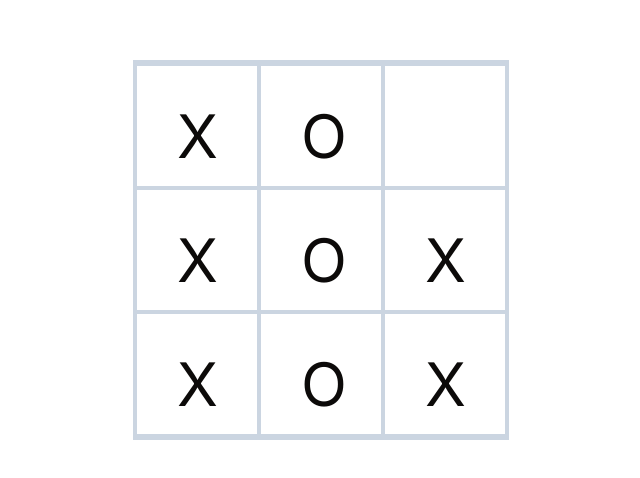
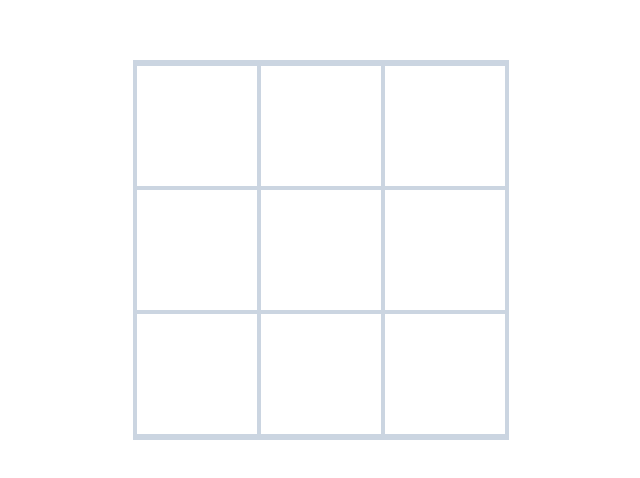
Before and after one commit to aayushvirkar/FrontendPrep, a Next.js app in the folder my-app/: page /projects/tic-tac-toe in a window 1280 px wide. Shown: the part 150-628 px from the top of the page, without its empty margins (319-959 px from the left). Built offline with nearby package versions, Linux system fonts and the light colour scheme.

Commit message:
tic tac toe completion somewhat

```diff
--- a/my-app/app/projects/tic-tac-toe/page.tsx
+++ b/my-app/app/projects/tic-tac-toe/page.tsx
@@ -1,23 +1,72 @@
+"use client";
 import Square from "@/components/square";
+import { useState } from "react";
 
 export default function TicTacToe() {
+  const [squares, setSquares] = useState(["", "", "", "", "", "", "", ""]);
+  const [player, setPlayer] = useState(true);
+  const [winner, setWinner] = useState<string | null>(null);
+
+  //[x,o,x,o,x]
+  function calculateWinner(squares: string[]) {
+    const lines = [
+      [0, 1, 2],
+      [3, 4, 5],
+      [6, 7, 8],
+      [0, 3, 6],
+      [1, 4, 7],
+      [2, 5, 8],
+      [0, 4, 8],
+      [2, 4, 6],
+    ];
+    for (let i = 0; i < lines.length; i++) {
+      const [a, b, c] = lines[i];
+      if (
+        squares[a] &&
+        squares[a] === squares[b] &&
+        squares[a] === squares[c]
+      ) {
+        const winner = player ? "X" : "O";
+        setWinner(winner);
+      }
+    }
+  }
+
+  function handleSquares(index: number) {
+    if (squares[index]) {
+      return;
+    }
+    const newArr = [...squares];
+    newArr[index] = player ? "X" : "O";
+    setSquares(newArr);
+    setPlayer(!player);
+
+    if (newArr.filter((record) => record !== "").length >= 5) {
+      calculateWinner(newArr);
+    }
+  }
+
   return (
+    <>
+      {winner ? <div>Winner is {winner}</div> : null}
+
       <div className="flex border-2 border-slate-300">
         <div className="border-2 border-slate-300 ">
-        <Square content={"X"} />
-        <Square content={"X"} />
-        <Square content={"X"} />
+          <Square content={squares[0]} onSquareClick={() => handleSquares(0)} />
+          <Square content={squares[1]} onSquareClick={() => handleSquares(1)} />
+          <Square content={squares[2]} onSquareClick={() => handleSquares(2)} />
         </div>
         <div className="border-2 border-slate-300">
-        <Square content={"O"} />
-        <Square content={"O"} />
-        <Square content={"O"} />
+          <Square content={squares[3]} onSquareClick={() => handleSquares(3)} />
+          <Square content={squares[4]} onSquareClick={() => handleSquares(4)} />
+          <Square content={squares[5]} onSquareClick={() => handleSquares(5)} />
         </div>
         <div className="border-2 border-slate-300">
-        <Square content={""} />
-        <Square content={"X"} />
-        <Square content={"X"} />
+          <Square content={squares[6]} onSquareClick={() => handleSquares(6)} />
+          <Square content={squares[7]} onSquareClick={() => handleSquares(7)} />
+          <Square content={squares[8]} onSquareClick={() => handleSquares(8)} />
         </div>
       </div>
+    </>
   );
 }
--- a/my-app/components/square.tsx
+++ b/my-app/components/square.tsx
@@ -1,6 +1,16 @@
-export default function Square({ content }: { content: string }) {
+export default function Square({
+  content,
+  onSquareClick,
+}: {
+  content: string;
+  onSquareClick: () => void;
+}) {
   return (
-    <div className="border-y-2 border-slate-300 p-10 hover:bg-slate-200 ">
+    <div
+      role="button"
+      className="cursor-pointer border-y-2 border-slate-300 p-10 hover:bg-slate-200"
+      onClick={onSquareClick}
+    >
       <div className="h-10 w-10 text-6xl">{content}</div>
     </div>
   );
```
Lines whose indentation alone changed are shown as unchanged.
